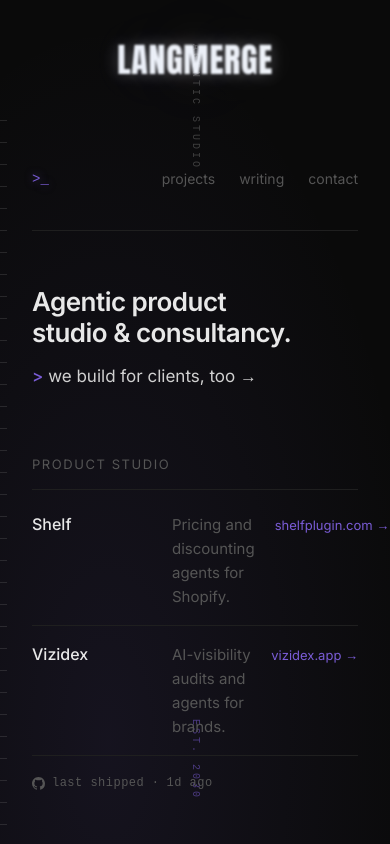
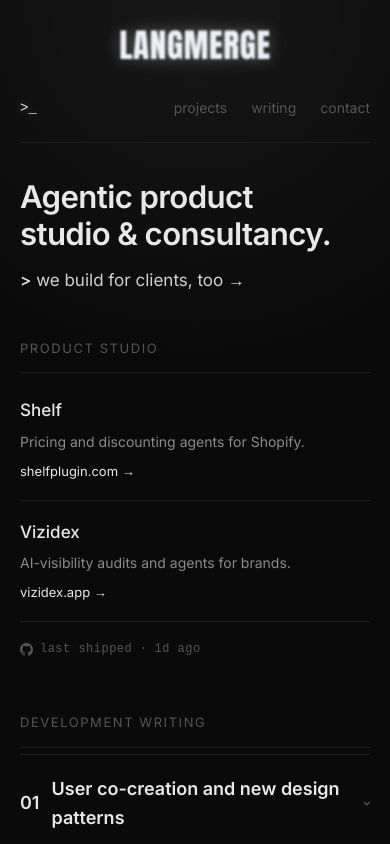
Before and after one commit to jokeane9/langmerge, a plain HTML site: page index.html in a window 390 px wide. Shown: the top 844 px of the page. Drawn offline with Linux system fonts and the light colour scheme; no server answers.

Commit message:
Refresh mobile UI: monochrome theme, animated wordmark + cursor
- Hide desktop-only vertical meta/spine that bled through the mobile wordmark
- Stack project rows on mobile; raise row-description contrast to meet AA
- Animate wordmark (LANG/MERGE converge on load); blink the >_ cursor 5x
- Replace purple accent with a monochrome white palette

```diff
--- a/index.html
+++ b/index.html
@@ -9,14 +9,14 @@
 <link rel="preconnect" href="https://fonts.gstatic.com" crossorigin />
 <link href="https://fonts.googleapis.com/css2?family=Anton&family=Inter:wght@400;500;600&display=swap" rel="stylesheet" />
 <style>
-  :root{--bg:#0a0a0a;--text:#e8e8e8;--body:#d0d0d0;--muted:#555;--accent:#7a5cd6;--border:#1f1f1f;--rail:215px;--max:600px}
+  :root{--bg:#0a0a0a;--text:#e8e8e8;--body:#d0d0d0;--muted:#555;--accent:#e6e6e6;--border:#1f1f1f;--rail:215px;--max:600px}
   *,*::before,*::after{box-sizing:border-box;margin:0;padding:0}
   html{overflow-y:scroll}
-  body{background:radial-gradient(440px 62% at 108px 46%,rgba(123,99,214,.1),rgba(10,10,10,0) 72%),var(--bg);color:var(--text);font-family:'Inter',system-ui,sans-serif;font-size:16px;line-height:1.6;-webkit-font-smoothing:antialiased}
+  body{background:radial-gradient(440px 62% at 108px 46%,rgba(255,255,255,.04),rgba(10,10,10,0) 72%),var(--bg);color:var(--text);font-family:'Inter',system-ui,sans-serif;font-size:16px;line-height:1.6;-webkit-font-smoothing:antialiased}
   a{color:inherit;text-decoration:none}
 
   .rail{position:fixed;left:0;top:0;bottom:0;width:var(--rail);display:flex;align-items:center;justify-content:center;z-index:5}
-  .wordmark{display:flex;flex-direction:column;align-items:center;font-family:'Anton',sans-serif;font-size:clamp(34px,6.2vh,78px);line-height:.95;letter-spacing:.02em;color:#eef2f8;text-shadow:0 0 16px rgba(255,255,255,.3),0 0 44px rgba(255,255,255,.16),0 0 90px rgba(150,122,236,.18);filter:blur(1.4px)}
+  .wordmark{display:flex;flex-direction:column;align-items:center;font-family:'Anton',sans-serif;font-size:clamp(34px,6.2vh,78px);line-height:.95;letter-spacing:.02em;color:#eef2f8;text-shadow:0 0 16px rgba(255,255,255,.3),0 0 44px rgba(255,255,255,.16),0 0 90px rgba(255,255,255,.14);filter:blur(1.4px)}
 
   .stage{margin-left:var(--rail);min-height:100vh;border-left:1px solid var(--border);position:relative}
   .stage::before{content:"";position:absolute;left:0;top:0;bottom:0;width:7px;background:repeating-linear-gradient(to bottom,rgba(130,130,130,.5) 0 1px,transparent 1px 22px);opacity:.45;pointer-events:none}
@@ -25,7 +25,9 @@
   .rmeta.bot{bottom:44px;color:var(--accent);opacity:.55}
   .wrap{max-width:var(--max);margin:0 auto;padding:0 32px}
   header{padding:48px 0 40px;border-bottom:1px solid var(--border);margin-bottom:56px;display:flex;align-items:center;justify-content:space-between}
-  .mark{font-family:ui-monospace,monospace;font-size:14px;color:var(--accent);text-shadow:0 0 8px rgba(139,111,230,.5)}
+  .mark{font-family:ui-monospace,monospace;font-size:14px;color:var(--accent);text-shadow:0 0 8px rgba(255,255,255,.35);animation:blink .82s 5}
+  @keyframes blink{0%,50%{opacity:1}50.01%,100%{opacity:0}}
+  @media(prefers-reduced-motion:reduce){.mark{animation:none}}
   nav{display:flex;gap:24px}
   nav a{font-size:14px;color:var(--muted);transition:color .15s}
   nav a:hover{color:var(--text)}
@@ -40,7 +42,7 @@
   section{margin-bottom:64px}
   a.row{display:flex;justify-content:space-between;align-items:baseline;gap:20px;padding:16px 0;border-bottom:1px solid var(--border)}
   a.row .nm{flex:0 0 auto;min-width:120px;font-weight:500;color:var(--text)}
-  a.row .ds{flex:1;font-size:15px;color:var(--muted)}
+  a.row .ds{flex:1;font-size:15px;color:#8a8a8a}
   a.row .ar{flex:0 0 auto;font-size:13px;color:var(--accent)}
   .pillar{margin-top:0;border-top:1px solid var(--border);padding:20px 0}
   summary.ph{font-size:18px;font-weight:600;color:var(--text);display:flex;align-items:center;gap:12px;cursor:pointer;list-style:none}
@@ -59,10 +61,29 @@
   footer{padding:48px 0 80px;margin-top:80px;border-top:1px solid var(--border);font-size:13px;color:var(--muted);display:flex;justify-content:space-between}
   footer a{color:var(--accent)}
   @media(max-width:700px){
-    .rail{position:static;width:auto;height:120px}
-    .wordmark{flex-direction:row;font-size:34px;filter:blur(1px)}
+    body{background:radial-gradient(520px 38% at 50% 0,rgba(255,255,255,.05),rgba(10,10,10,0) 70%),var(--bg)}
+    .rail{position:static;width:auto;height:auto;padding:30px 0 10px}
+    .wordmark{flex-direction:row;font-size:clamp(30px,8.5vw,40px);filter:blur(.8px);animation:wmPulse .9s ease-out both}
+    .wordmark span{display:inline-block;animation:wmIn .7s cubic-bezier(.2,.72,.2,1) both}
+    .wordmark span:nth-child(-n+4){--from:-46px}
+    .wordmark span:nth-child(n+5){--from:46px}
+    .rmeta{display:none}
     .stage{margin-left:0;border-left:none}
+    .stage::before{display:none}
+    .wrap{padding:0 20px}
+    header{padding:26px 0 22px;margin-bottom:36px}
+    h1{font-size:clamp(28px,8vw,36px)}
+    .sub{margin-bottom:44px}
+    section{margin-bottom:48px}
+    a.row{flex-direction:column;align-items:flex-start;gap:6px;padding:18px 0}
+    a.row .nm{min-width:0;font-size:17px}
+    a.row .ds{font-size:14px}
+    a.row .ar{font-size:13px;margin-top:2px}
+    footer{padding:36px 0 64px;margin-top:56px}
   }
+  @keyframes wmIn{0%{opacity:0;transform:translateX(var(--from,0))}55%{opacity:1}100%{opacity:1;transform:translateX(0)}}
+  @keyframes wmPulse{0%,55%{filter:blur(1.6px)}70%{filter:blur(0) brightness(1.28)}100%{filter:blur(.8px)}}
+  @media(prefers-reduced-motion:reduce){.wordmark,.wordmark span{animation:none}}
 </style>
 </head>
 <body>
```
